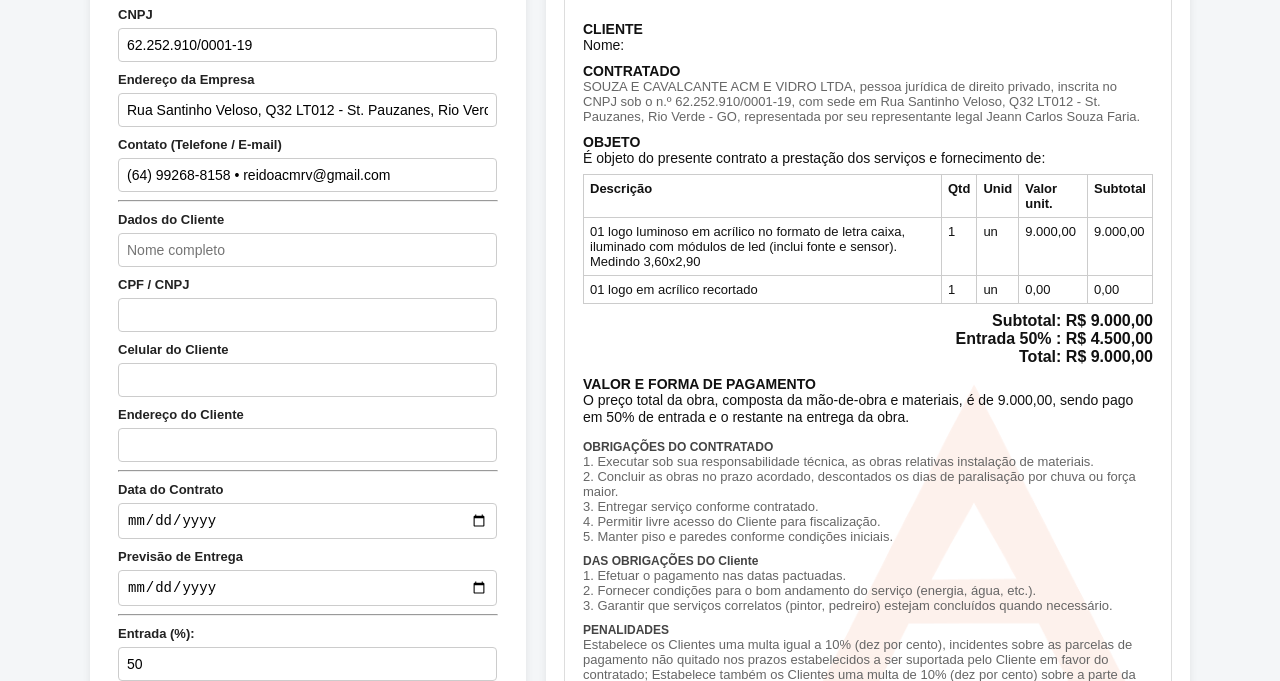
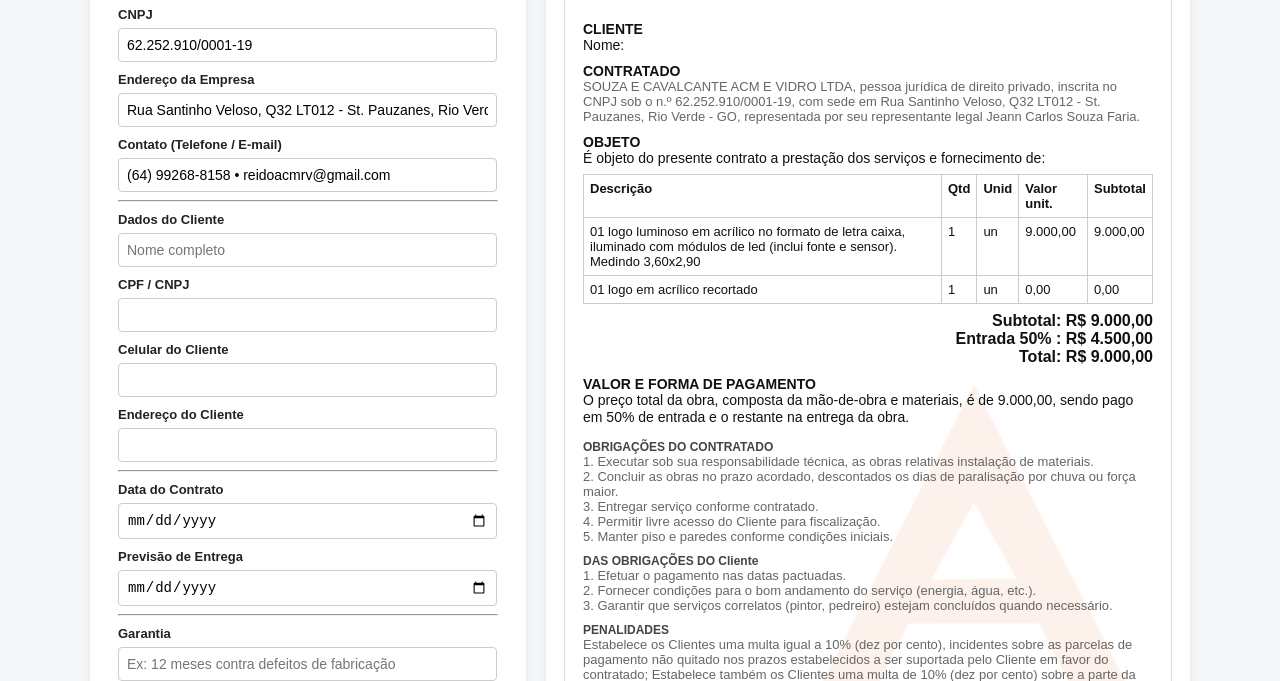
Before and after one commit to Croliv/con-rda, a plain HTML site: page index.html in a window 1280 px wide. Shown: the part 271-952 px from the top of the page. Drawn offline with Linux system fonts and the light colour scheme; no server answers.

Commit message:
GARANTIA

```diff
--- a/index.html
+++ b/index.html
@@ -411,11 +411,20 @@
                 <input type="date" id="deliveryForecast">
 
                 <hr>
+
+                <div class="form-group">
+                    <label for="warranty">Garantia</label>
+                    <input type="text" id="warranty" placeholder="Ex: 12 meses contra defeitos de fabricação" />
+                </div>
+
+                <hr>
+
                 <div>
                     <label for="entryPerc">Entrada (%):</label>
                     <input type="number" id="entryPerc" value="50" min="0" max="100">
                 </div>
                 <hr>
+
 
                 <label>Modo de Preços</label>
                 <select id="pricingMode">
@@ -535,6 +544,11 @@
                             </p>
                         </div>
 
+                        <!-- GARANTIA (estrutura idêntica às outras seções) -->
+                        <div id="previewWarrantyRow" class="section small" style="display:none;">
+                            <strong>GARANTIA</strong>
+                            <div id="previewWarrantyText" class="muted"></div>
+                        </div>
 
                         <div class="section small">
                             <strong>OBRIGAÇÕES DO CONTRATADO</strong>
@@ -772,6 +786,21 @@
                     document.getElementById('previewContractDurationRow').style.display = 'none';
                 }
 
+                // --- Garantia (preencher e exibir apenas se houver conteúdo)
+                const warrantyInput = document.getElementById('warranty'); // seu input no painel
+                const previewWarrantyRow = document.getElementById('previewWarrantyRow');
+                const previewWarrantyText = document.getElementById('previewWarrantyText');
+
+                if (previewWarrantyRow && previewWarrantyText) {
+                    const warrantyValue = (warrantyInput && warrantyInput.value) ? warrantyInput.value.trim() : '';
+                    if (warrantyValue) {
+                        previewWarrantyText.textContent = warrantyValue;
+                        previewWarrantyRow.style.display = ''; // deixa herdar display de .section
+                    } else {
+                        previewWarrantyRow.style.display = 'none';
+                        previewWarrantyText.textContent = '';
+                    }
+                }
 
                 // --- unidade e data atual ---
                 const unit = document.getElementById('unitLocation').value;
```
